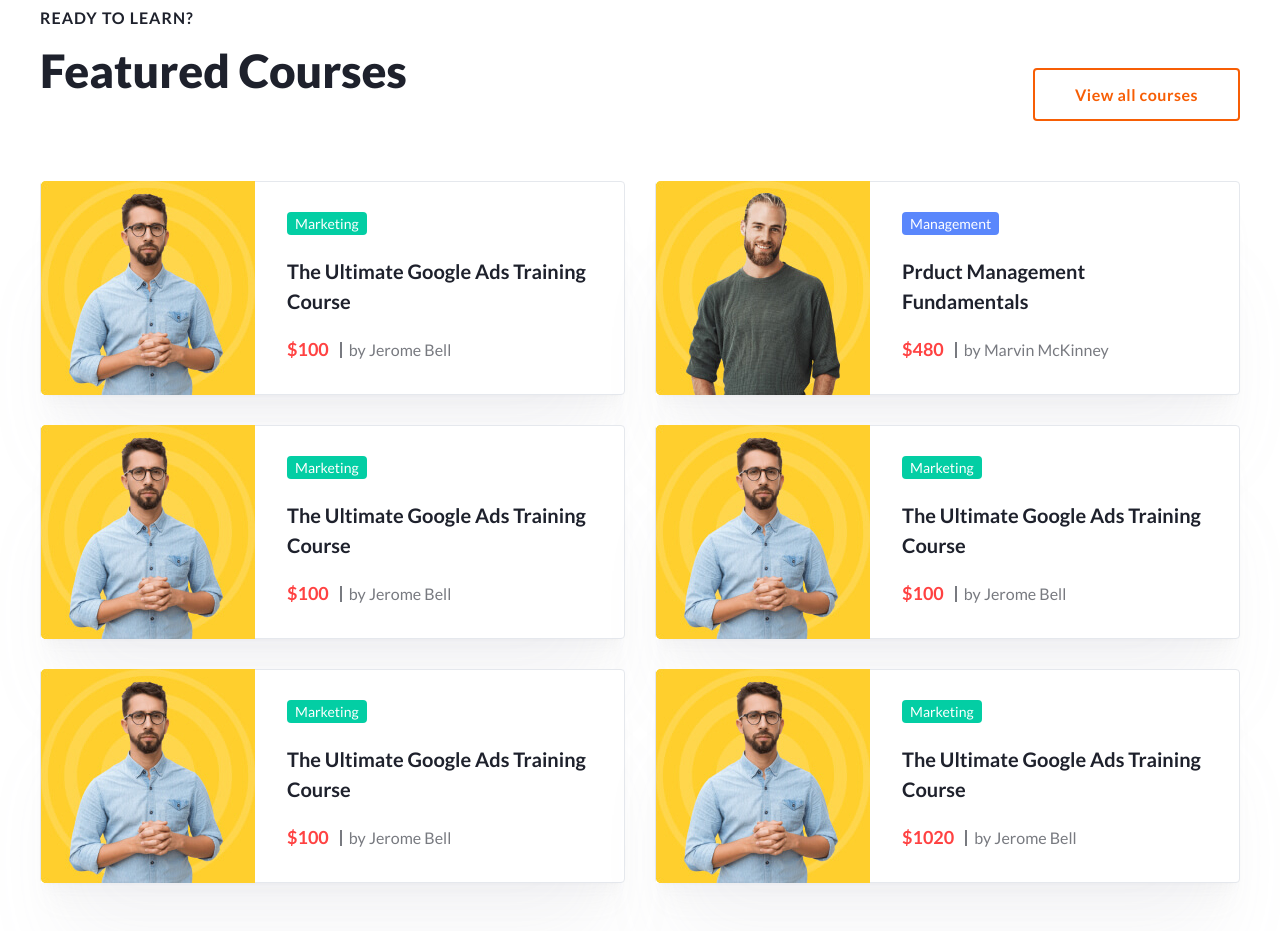
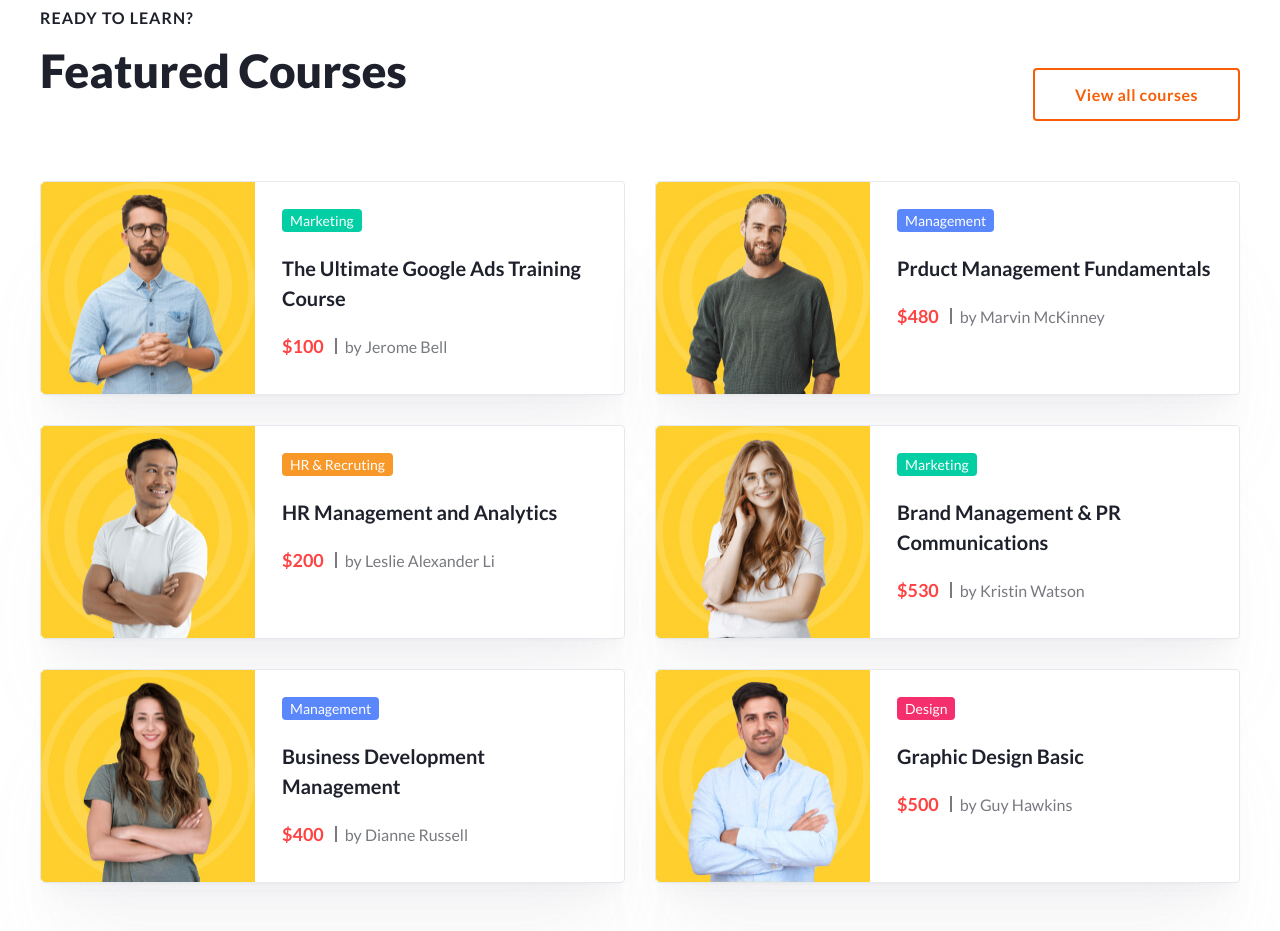
Before and after one commit to ValentunPron/createX, a plain HTML site: page index.html in a window 1280 px wide. Shown: the part 1997-2928 px from the top of the page. Drawn offline with nearby package versions, Linux system fonts and the light colour scheme.

Commit message:
complete courses menu

```diff
--- a/css/style.css
+++ b/css/style.css
@@ -589,7 +589,6 @@ a {
 
 .courses__item {
   display: inline-flex;
-  align-items: center;
   background: #FFFFFF;
   border: 1px solid #E5E8ED;
   box-shadow: 0px 80px 80px -20px rgba(154, 156, 165, 0.08), 0px 30px 24px -10px rgba(154, 156, 165, 0.05), 0px 12px 10px -6px rgba(154, 156, 165, 0.04), 0px 4px 4px -4px rgba(30, 33, 44, 0.03);
@@ -598,7 +597,7 @@ a {
 }
 
 .courses__description {
-  margin: 32px;
+  margin: 27px;
 }
 
 .courses__type {
@@ -632,15 +631,15 @@ a {
 
 .courses__name {
   position: relative;
-  padding-left: 9px;
+  padding-left: 10px;
 }
 
-.courses__name::after {
+.courses__name::before {
   content: '';
   position: absolute;
-  width: 1px;
+  width: 2px;
   height: 16px;
-  border: 1px solid #787A80;
+  background-color: #787A80;
   margin: auto 0;
   top: 0;
   bottom: 0;
@@ -660,3 +659,11 @@ a {
 .management {
   background: #5A87FC;
 }
+
+.recruting {
+  background: #F89828;
+}
+
+.design {
+  background: #F52F6E;
+}
--- a/index.html
+++ b/index.html
@@ -133,7 +133,7 @@
 							</div>
 						</div>
 						<div class="courses__item">
-							<img src="img/courses/02.jpg" alt="Jerome Bell" class="courses__img">
+							<img src="img/courses/02.jpg" alt="Marvin McKinney" class="courses__img">
 							<div class="courses__description">
 								<div class="courses__type management">Management</div>
 								<h4 class="courses__title">Prduct Management Fundamentals</h4>
@@ -144,46 +144,46 @@
 							</div>
 						</div>
 						<div class="courses__item">
-							<img src="img/courses/01.jpg" alt="Jerome Bell" class="courses__img">
+							<img src="img/courses/03.jpg" alt="Leslie Alexander Li" class="courses__img">
 							<div class="courses__description">
-								<div class="courses__type marketing">Marketing</div>
-								<h4 class="courses__title">The Ultimate Google Ads Training Course</h4>
+								<div class="courses__type recruting">HR & Recruting</div>
+								<h4 class="courses__title">HR Management and Analytics</h4>
 								<div class="info">
-									<span class="courses__price">$100</span>
-									<span class="courses__name">by Jerome Bell</span>
+									<span class="courses__price">$200</span>
+									<span class="courses__name">by Leslie Alexander Li</span>
 								</div>
 							</div>
 						</div>
 						<div class="courses__item">
-							<img src="img/courses/01.jpg" alt="Jerome Bell" class="courses__img">
+							<img src="img/courses/04.jpg" alt="Kristin Watson" class="courses__img">
 							<div class="courses__description">
 								<div class="courses__type marketing">Marketing</div>
-								<h4 class="courses__title">The Ultimate Google Ads Training Course</h4>
+								<h4 class="courses__title">Brand Management & PR Communications</h4>
 								<div class="info">
-									<span class="courses__price">$100</span>
-									<span class="courses__name">by Jerome Bell</span>
+									<span class="courses__price">$530</span>
+									<span class="courses__name">by Kristin Watson</span>
 								</div>
 							</div>
 						</div>
 						<div class="courses__item">
-							<img src="img/courses/01.jpg" alt="Jerome Bell" class="courses__img">
+							<img src="img/courses/05.jpg" alt="Dianne Russell" class="courses__img">
 							<div class="courses__description">
-								<div class="courses__type marketing">Marketing</div>
-								<h4 class="courses__title">The Ultimate Google Ads Training Course</h4>
+								<div class="courses__type management">Management</div>
+								<h4 class="courses__title">Business Development Management</h4>
 								<div class="info">
-									<span class="courses__price">$100</span>
-									<span class="courses__name">by Jerome Bell</span>
+									<span class="courses__price">$400</span>
+									<span class="courses__name">by Dianne Russell</span>
 								</div>
 							</div>
 						</div>
 						<div class="courses__item">
-							<img src="img/courses/01.jpg" alt="Jerome Bell" class="courses__img">
+							<img src="img/courses/06.jpg" alt="Guy Hawkins" class="courses__img">
 							<div class="courses__description">
-								<div class="courses__type marketing">Marketing</div>
-								<h4 class="courses__title">The Ultimate Google Ads Training Course</h4>
+								<div class="courses__type design">Design</div>
+								<h4 class="courses__title">Graphic Design Basic</h4>
 								<div class="info">
-									<span class="courses__price">$1020</span>
-									<span class="courses__name">by Jerome Bell</span>
+									<span class="courses__price">$500</span>
+									<span class="courses__name">by Guy Hawkins</span>
 								</div>
 							</div>
 						</div>
```
